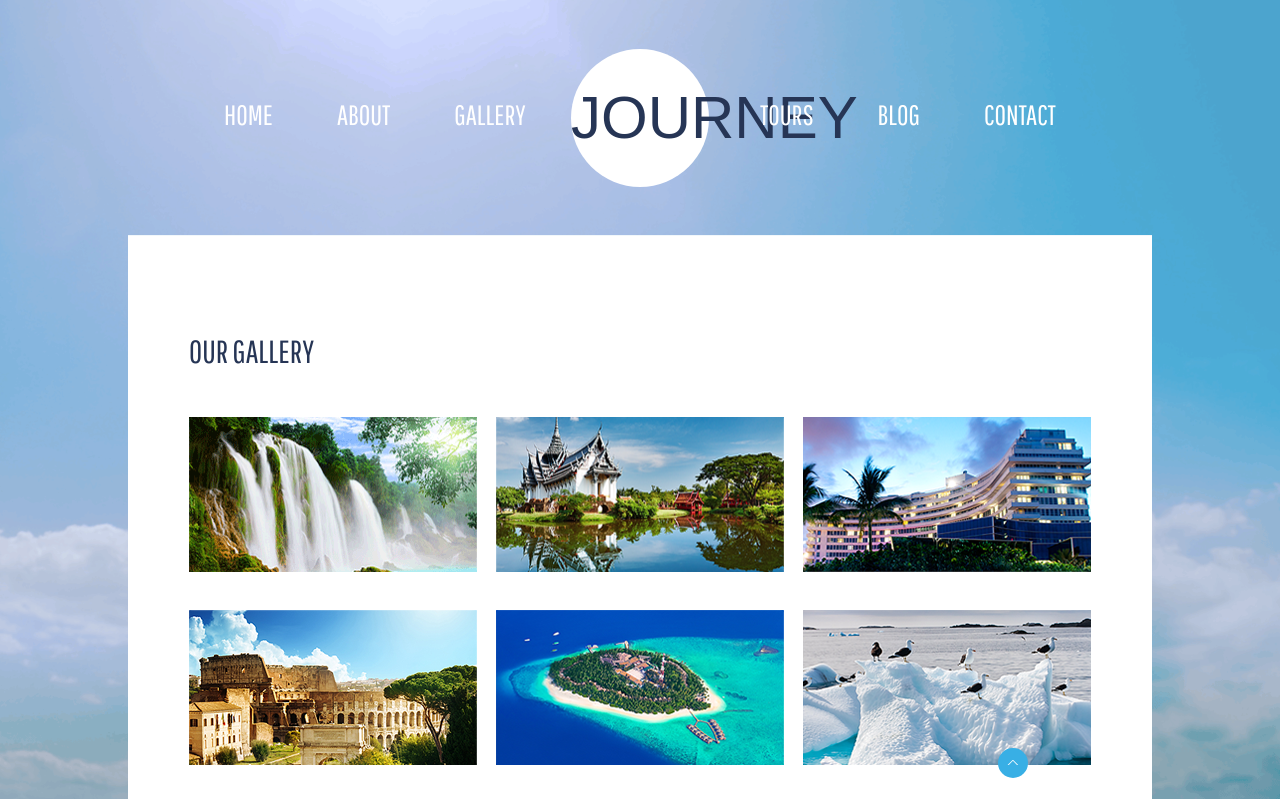
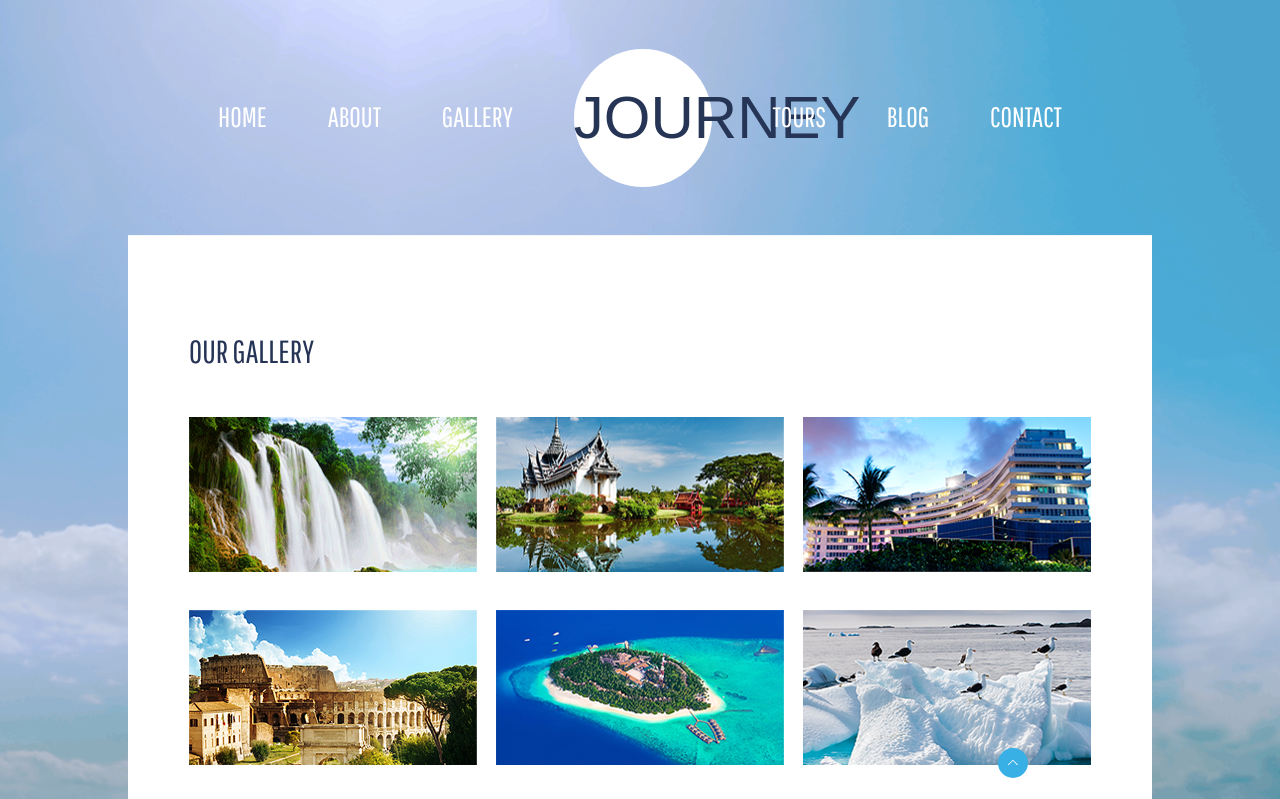
Before and after one commit to serhiikot/module-6-Gallery-1024, a plain HTML site: page index.html in a window 1280 px wide. Shown: the top 799 px of the page. Drawn offline with nearby package versions, Linux system fonts and the light colour scheme; a web font is replaced by a local one.

Commit message:
change header Gallery-1024 page

```diff
--- a/css/common_style.css
+++ b/css/common_style.css
@@ -19,21 +19,17 @@ body {
 }
 /* ===================HEADER========= */
 header {
-    position: relative;
     max-width: 1024px;
     height: 235px;
     margin: auto;
 }
 /* -------------ЛОГОТИП-------------- */
 .logo {
-    position: absolute;
     width: 138px;
     height: 138px;
-    top: 50%;
-    left: 50%;
-    transform: translate( -50%, -50%);
     border-radius: 75px;
     background-color: #fff;
+    list-style: none;
 }
 .logoTxt {
     margin: 0;
@@ -52,64 +48,70 @@ header {
 
 
 /* ----------------ВЕРХНЕЕ МЕНЮ------------- */
-.leftTopMenu,
-.rightTopMenu {
-    display: inline-block;
-    position: absolute;
+nav {
+    position: relative;
+    display: flex;
+    padding: 0 90px 0 90px;
+    max-width: 100%;
     height: 235px;
+    margin: auto;
+}
+.topMenu {
+    display: flex;
+    flex-direction: row;
+    justify-content: space-between;
+    align-items: center;
+    flex-wrap: wrap;
+    width: 100%;
+    margin: auto;
+    padding: 0;
+}
+.topDropMenuItem {
+    display: flex;
+    flex-direction: row;
+    justify-content: space-around;
+    align-items: center;
     margin: 0;
     padding: 0;
     vertical-align: top;
     list-style: none;
 }
-.leftTopMenu {
-    left: 66px;
-}
-.rightTopMenu {
-    right: 66px;
-}
-.leftTopMenuItemDrop,
-.leftTopMenuItem,
-.rightTopMenuItem {
+.topMenuItemDrop,
+.topMenuItem {
+    position: relative;    /*для абсолютного позиц-ия выпадающего меню */
     font-family: 'Pathway Gothic One', sans-serif;
     font-size: 28px;
-    display: inline-block;
-    line-height: 40px;
-    margin-top: 95px;
     text-transform: uppercase;
+    list-style: none;
     color: #fff;
 }
-.leftTopMenuItemDrop,
-.leftTopMenuItem,
-.rightTopMenuItem {
-    position: relative;    /*для абсолютного позиц-ия выпадающего меню */
-    margin-right: 30px;
-    margin-left: 30px;
+.topMenuItemDrop {
+    padding-top: 12px;
+    padding-bottom: 12px;
 }
-.leftTopMenuItem > a,
-.leftTopMenuItemDrop > a,
-.rightTopMenuItem > a {
+.topMenuItemDrop > a,
+.topMenuItem > a {
     text-decoration: none;
     color: #fff;
 }
-.leftTopMenuItem > a:hover,
-.leftTopMenuItemDrop > a:hover,
-.rightTopMenuItem > a:hover {
+.topMenuItem > a:hover,
+.topMenuItemDrop > a:hover {
     color: #263555;
 }
 /* ----------------ВСПЛЫВАЮЩЕЕ МЕНЮ-------------- */
 .topDropMenu {
-    display: none;
+    visibility: hidden;
+    display: flex;
+    flex-direction: column;
+    justify-content: center;
     position: absolute;
     width: 66px;
     height: 84px;
-    top: 45px;
+    top: 50px;
     left: -6px;
     padding-left: 0;
-    vertical-align: top;
     background-color: #fff;
     border-radius: 2px;
-
 }
 .topDropMenu:before {
     content: "";
@@ -123,24 +125,11 @@ header {
     border-width: 0 2.5px 3px 2.5px;
     border-color: transparent transparent #fff transparent;
 }
-.leftTopMenuItemDrop:hover > .topDropMenu {
-    display: block;
-    position: absolute;
-    padding: 0;
-    text-align: center;
-    vertical-align: top;
-
+.topMenuItemDrop:hover > .topDropMenu {
+    visibility: visible;
 }
-.leftTopMenuItemDrop:hover {
-    height: 45px;
-}
-.leftTopMenuItemDrop:hover > .topDropMenu:before {
+.topMenuItemDrop:hover > .topDropMenu:before {
     display: inline-block;
-}
-.topDropMenuItem {
-    line-height: 24px;
-    text-align: center;
-    list-style: none;
 }
 .topDropMenuItem > a {
     font-family: 'Pathway Gothic One', sans-serif;
--- a/index.html
+++ b/index.html
@@ -14,13 +14,10 @@
 <body>
     <div class="wrapper">
         <header>
-            <div class="logo">
-                <h1 class="logoTxt"><a href="#">journey</a></h1>
-            </div>
             <nav>
-                <ul class="leftTopMenu">
-                    <li class="leftTopMenuItem"><a href="#">home</a></li>
-                    <li class="leftTopMenuItemDrop">
+                <ul class="topMenu">
+                    <li class="topMenuItem"><a href="#">home</a></li>
+                    <li class="topMenuItemDrop">
                         <ul class="topDropMenu">
                             <li class="topDropMenuItem"><a href="#">agency</a></li>
                             <li class="topDropMenuItem"><a href="#">news</a></li>
@@ -28,12 +25,13 @@
                         </ul>
                         <a href="#">about</a>
                     </li>
-                    <li class="leftTopMenuItem"><a href="#">gallery</a></li>
-                </ul>
-                <ul class="rightTopMenu">
-                    <li class="rightTopMenuItem"><a href="#">tours</a></li>
-                    <li class="rightTopMenuItem"><a href="#">blog</a></li>
-                    <li class="rightTopMenuItem"><a href="#">contact</a></li>
+                    <li class="topMenuItem"><a href="#">gallery</a></li>
+                    <li class="logo">
+                        <h1 class="logoTxt"><a href="#">journey</a></h1>
+                    </li>
+                    <li class="topMenuItem"><a href="#">tours</a></li>
+                    <li class="topMenuItem"><a href="#">blog</a></li>
+                    <li class="topMenuItem"><a href="#">contact</a></li>
                 </ul>
             </nav>
         </header>
```
Also changed, not shown: css/gallery_style.css (+0 -28 lines).
